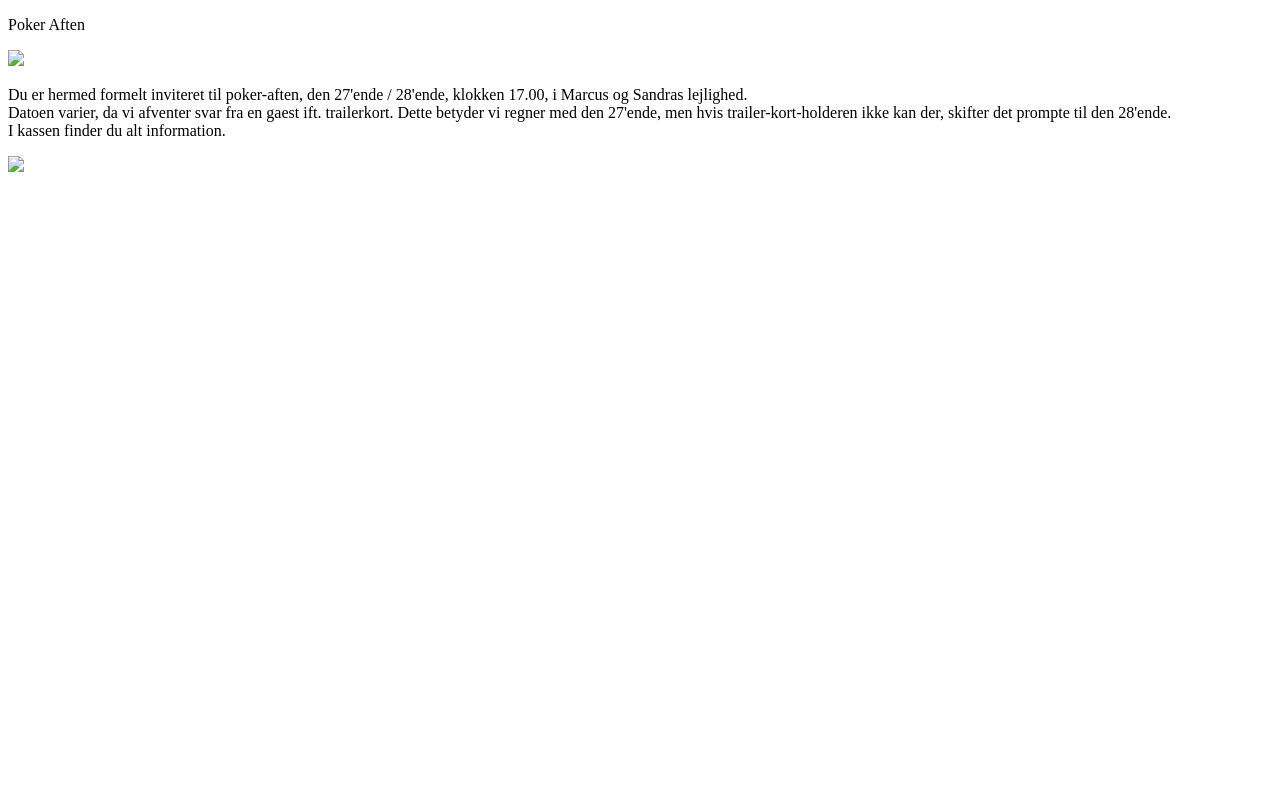
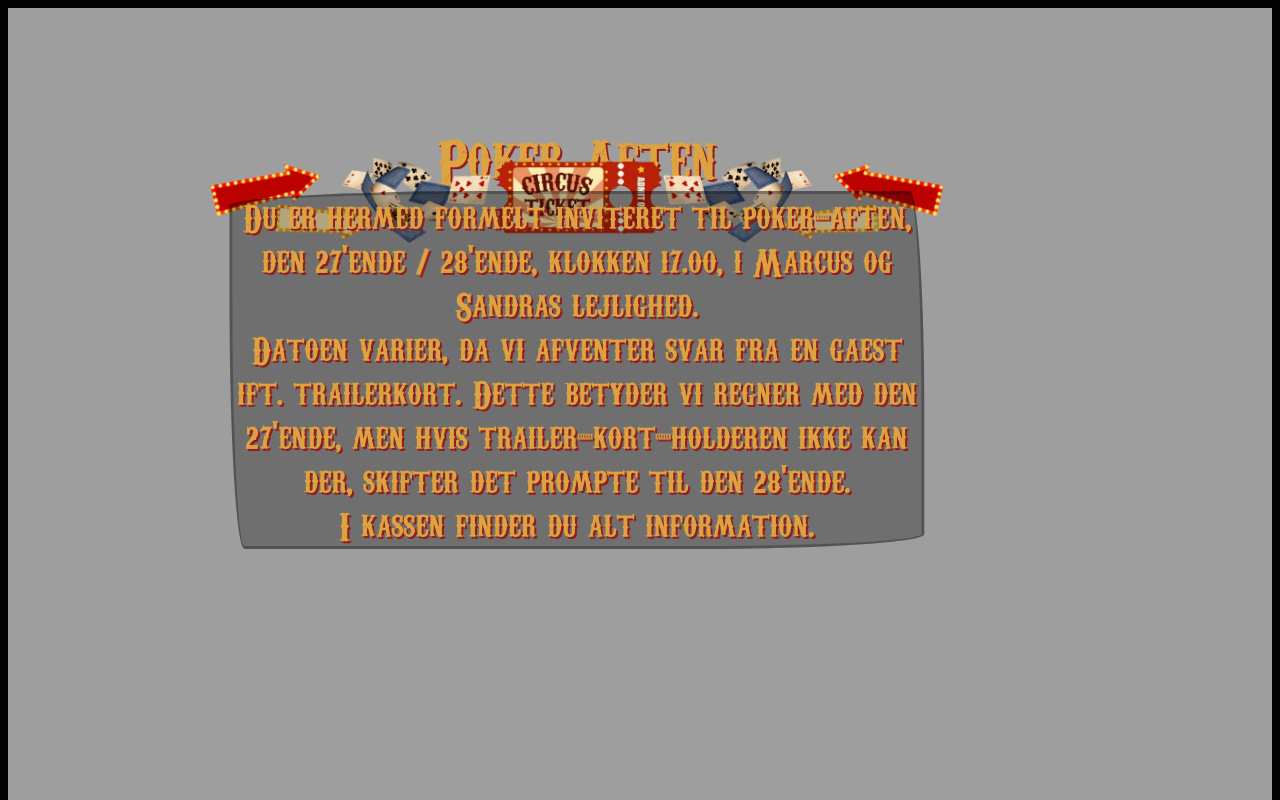
Before and after one commit to snadster/poker, a plain HTML site: page mainPage.html in a window 1280 px wide. Shown: the top 800 px of the page. Drawn offline with Linux system fonts and the light colour scheme; the site is published under a folder, as on GitHub Pages, so addresses that start at the root find nothing.

Commit message:
Fixed urls

```diff
--- a/mainPage.html
+++ b/mainPage.html
@@ -21,7 +21,7 @@
         ----------------------------------->
 
         <!-- stylesheets -->
-         <link rel="stylesheet" href="/styling.css">
+         <link rel="stylesheet" href="styling.css">
 
         <!-- javascript import -->
         <!-- <script src=""></script> -->
@@ -42,7 +42,7 @@
                 Poker Aften
             </p>
 
-            <img class="divider centeredDiv" src="/IMG/tumblr_458f5870f3a0d19cf4889532c4ca838c_c5248271_2048.gif">
+            <img class="divider centeredDiv" src="IMG/tumblr_458f5870f3a0d19cf4889532c4ca838c_c5248271_2048.gif">
 
             <p class="blurb centered">
                 Du er hermed formelt inviteret til poker-aften, den 27'ende / 28'ende, klokken 17.00, i Marcus og Sandras lejlighed. <br>
@@ -50,19 +50,19 @@
                 I kassen finder du alt information.
             </p>
 
-            <a href="/liste.html" class="liste">
+            <a href="liste.html" class="liste">
 
             </a>
 
-            <a href="/regler.html" class="regler">
+            <a href="regler.html" class="regler">
 
             </a>
 
-            <a href="/dress.html" class="dress">
+            <a href="dress.html" class="dress">
 
             </a>
 
-            <img class="case" src="/IMG/caseinside.png">
+            <img class="case" src="IMG/caseinside.png">
         </div>
 
     </body>
--- a/styling.css
+++ b/styling.css
@@ -6,13 +6,13 @@ body
 @font-face
 {
     font-family: showboat;
-    src: url(/Showboat.ttf);
+    src: url(Showboat.ttf);
 }
 
 @font-face
 {
     font-family: carnival;
-    src: url(/Carnevalee\ Freakshow.ttf);
+    src: url(Carnevalee\ Freakshow.ttf);
 }
 
 
```
Also changed, not shown: dress.html (+2 -2 lines), index.html (+3 -3 lines), liste.html (+2 -2 lines), regler.html (+4 -4 lines).
